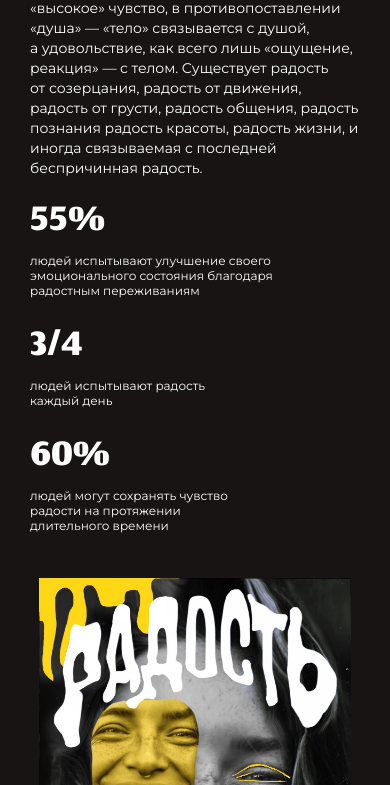
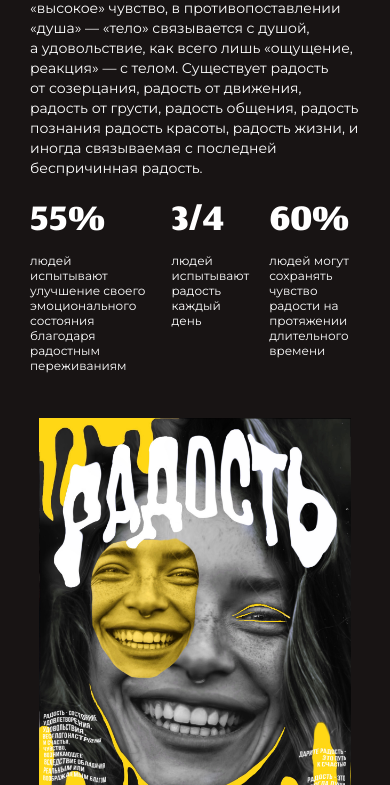
Before and after one commit to linixiis/linixiis.github.io, a plain HTML site: page emotions/joy.html in a window 390 px wide. Shown: the part 315-1100 px from the top of the page. Drawn offline with nearby package versions, Linux system fonts and the light colour scheme.

Commit message:
Add files via upload

```diff
--- a/emotions/style.css
+++ b/emotions/style.css
@@ -419,7 +419,7 @@ span.swiper-pagination-bullet-active{
     }
     .poster__numbers{
         gap: 20px;
-        flex-wrap: wrap;
+
     }
     .poster__text{
         font-size: 14px;
@@ -430,8 +430,7 @@ span.swiper-pagination-bullet-active{
     }
     .poster__fact{
         font-size: 12px;
-        max-width: 75%;
-        text-wrap: pretty;
+
     }
     .footer__wrapper{
         flex-direction: column;
```
